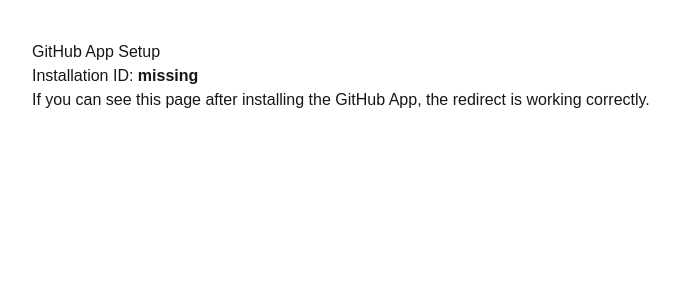
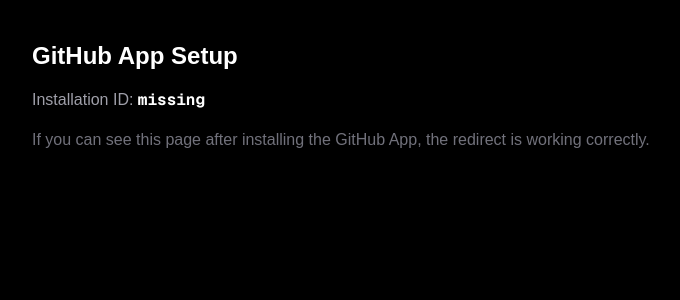
Before and after one commit to sarthaksharma27/self-update-docs, a Next.js app in the folder frontend/: page /github/setup in a window 1280 px wide. Shown: the top 300 px of the page, without its empty margins (8-688 px from the left). Built offline with nearby package versions, Linux system fonts and the light colour scheme.

Commit message:
fix: the deployment bug

```diff
--- a/frontend/app/github/setup/page.tsx
+++ b/frontend/app/github/setup/page.tsx
@@ -1,23 +1,34 @@
 "use client";
 
 import { useSearchParams } from "next/navigation";
+import { Suspense } from "react";
 
-export default function GitHubSetupPage() {
+// 1. Move the logic into a separate sub-component
+function SetupContent() {
   const searchParams = useSearchParams();
   const installationId = searchParams.get("installation_id");
 
   return (
-    <div style={{ padding: 40 }}>
-      <h1>GitHub App Setup</h1>
-
-      <p>
-        Installation ID: <b>{installationId ?? "missing"}</b>
+    <div className="space-y-4">
+      <h1 className="text-2xl font-bold">GitHub App Setup</h1>
+      <p className="text-zinc-400">
+        Installation ID: <b className="text-white font-mono">{installationId ?? "missing"}</b>
       </p>
-
-      <p>
+      <p className="text-zinc-500">
         If you can see this page after installing the GitHub App,
         the redirect is working correctly.
       </p>
     </div>
   );
 }
+
+// 2. Wrap it in Suspense in the main export
+export default function GitHubSetupPage() {
+  return (
+    <div className="p-10 bg-black min-h-screen text-white">
+      <Suspense fallback={<div className="font-mono text-zinc-600">Loading installation data...</div>}>
+        <SetupContent />
+      </Suspense>
+    </div>
+  );
+}
```
